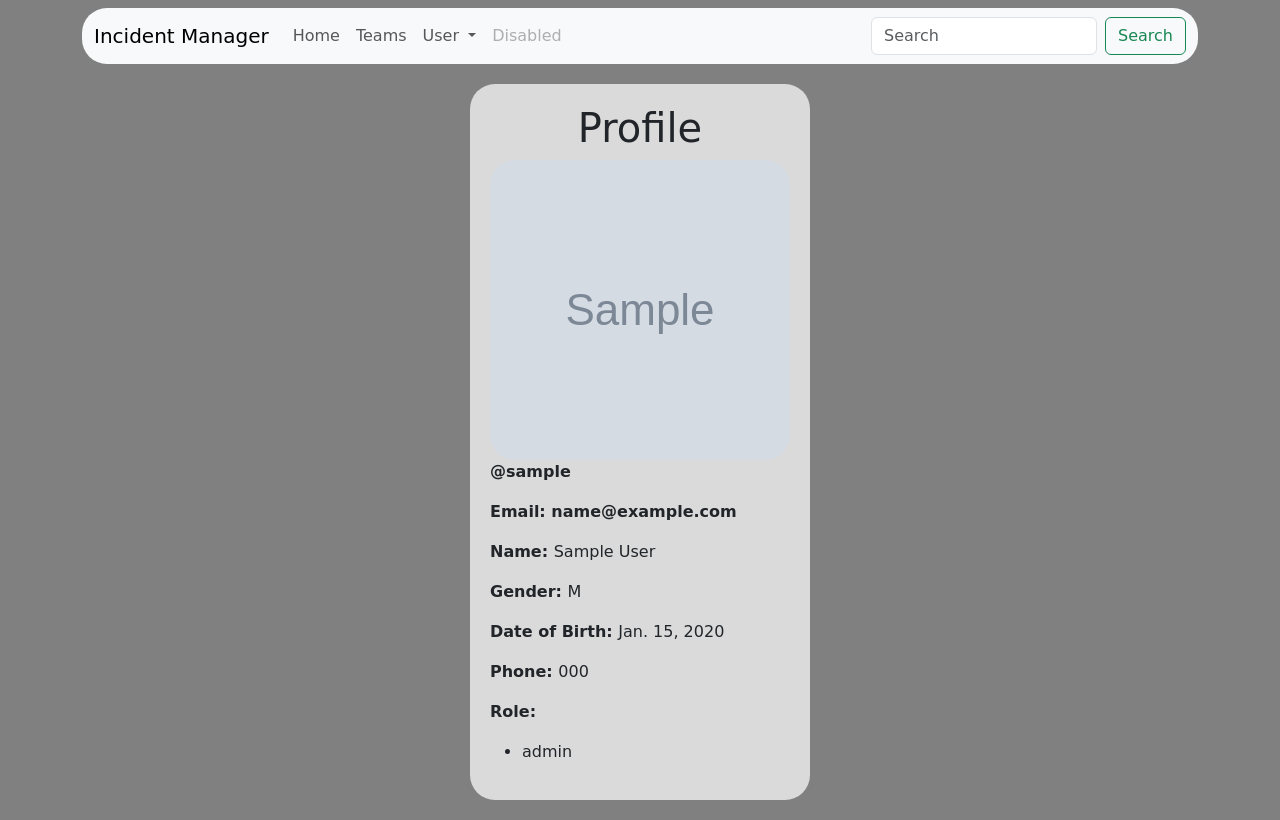
After one commit to ishanshre/Incident-Mangement-Django, a Django app: a page that uses templates/accounts/profile_view.html in a window 1280 px wide. The commit adds this page. Run offline with Django 4.2, Linux system fonts and the light colour scheme; tables that the repository leaves empty hold one stand-in row (values such as "Sample post"); grey boxes marked "Sample" are stand-in pictures; some libraries are stand-ins or nearby versions.

Commit message:
feat: create another view profile by any one

```diff
--- a/accounts/models.py
+++ b/accounts/models.py
@@ -1,6 +1,8 @@
 from django.db import models
 from django.contrib.auth.models import AbstractUser
 from django.utils.translation import gettext_lazy as _
+from django.urls import reverse
+
 from phonenumber_field.modelfields import PhoneNumberField
 # Create your models here.
 
@@ -37,3 +39,6 @@ class Profile(models.Model):
 
     def __str__(self):
         return f"{self.user.username.title()}'s Profile"
+
+    def get_absolute_url(self):
+        return reverse("accounts:profile_view", args=[self.user.username])
--- a/accounts/urls.py
+++ b/accounts/urls.py
@@ -10,4 +10,5 @@ urlpatterns = [
     path('logout/', LogoutView.as_view(), name='logout'),
     path('register/', views.UserRegisterView.as_view(), name='register'),
     path('profile/', views.ProfileDetailAndUpdateView.as_view(), name="profile"),
+    path('profile/<slug:username>/', views.ProfileView.as_view(), name="profile_view"),
 ]
--- a/accounts/views.py
+++ b/accounts/views.py
@@ -1,5 +1,6 @@
 from django.shortcuts import render, redirect, get_object_or_404
-from django.views.generic import CreateView
+
+from django.views.generic import CreateView, DetailView
 from django.views import View
 
 
@@ -78,3 +79,14 @@ class ProfileDetailAndUpdateView(LoginRequiredMixin, View):
             "user_form":user_form,
         }
         return render(request, self.template_name, context)
+
+
+class ProfileView(View):
+    template_name = "accounts/profile_view.html"
+    def get(self, request, *args, **kwargs):
+        username = self.kwargs['username']
+        profile = Profile.objects.get(user__username=username)
+        context = {
+            'profile':profile,
+        }
+        return render(request, self.template_name, context)
--- /dev/null
+++ b/templates/accounts/profile_view.html
@@ -0,0 +1,22 @@
+{% extends 'base/base.html' %}
+{% load crispy_forms_tags %}
+{% block title %}{{ request.user.username|title}}{% endblock %}
+
+{% block body %}
+    <div class="container container-mine">
+        <h1 class="text-center">Profile</h1>
+            <img src="{{profile.avatar.url}}" alt="profile" width="300px" height="300px">
+            <p><strong>@{{profile.user.username}}</strong></p>
+            <p><strong>Email: {{profile.user.email}}</strong></p>
+            <p><strong>Name: </strong>{{ profile.user.get_full_name}}</p>
+            <p><strong>Gender: </strong>{{ profile.gender }}</p>
+            <p><strong>Date of Birth: </strong>{{ profile.date_of_birth }}</p>
+            <p><strong>Phone: </strong>{{ profile.phone_number }}</p>
+            <p><strong>Role: </strong></p>
+            <ul>
+                {% for role in profile.role.all %}
+                    <li>{{role}}</li>
+                {% endfor %}
+            </ul>
+    </div>
+{% endblock %}
--- a/templates/manage/teams/team_detail.html
+++ b/templates/manage/teams/team_detail.html
@@ -15,7 +15,7 @@
                 <h2>Team Members</h2>
                 <ul>
                     {% for member in team.members.all %}
-                        <li>@{{member.profile.user.username}}</li>
+                        <li><a href="{{member.profile.get_absolute_url}}">@{{member.profile.user.username}}</a></li>
                     {% endfor %}
                 </ul>
                 <button type="button" class="btn btn-primary" data-bs-toggle="modal" data-bs-target="#exampleModal">
```
